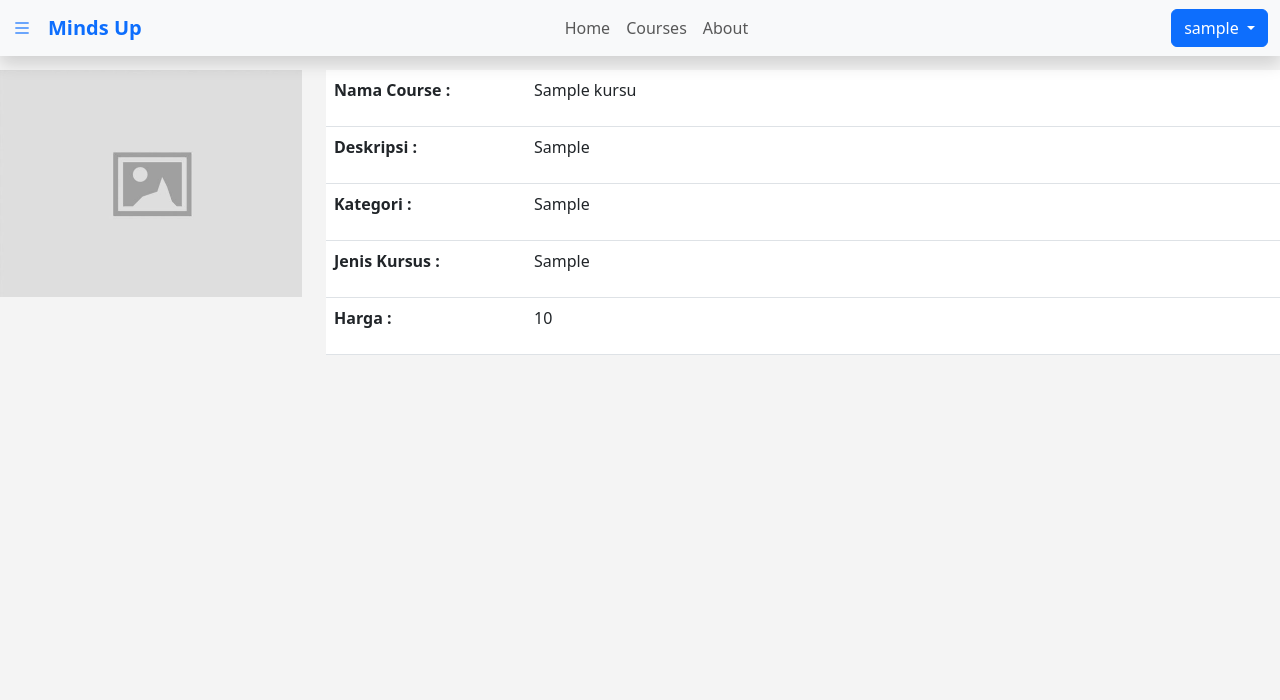
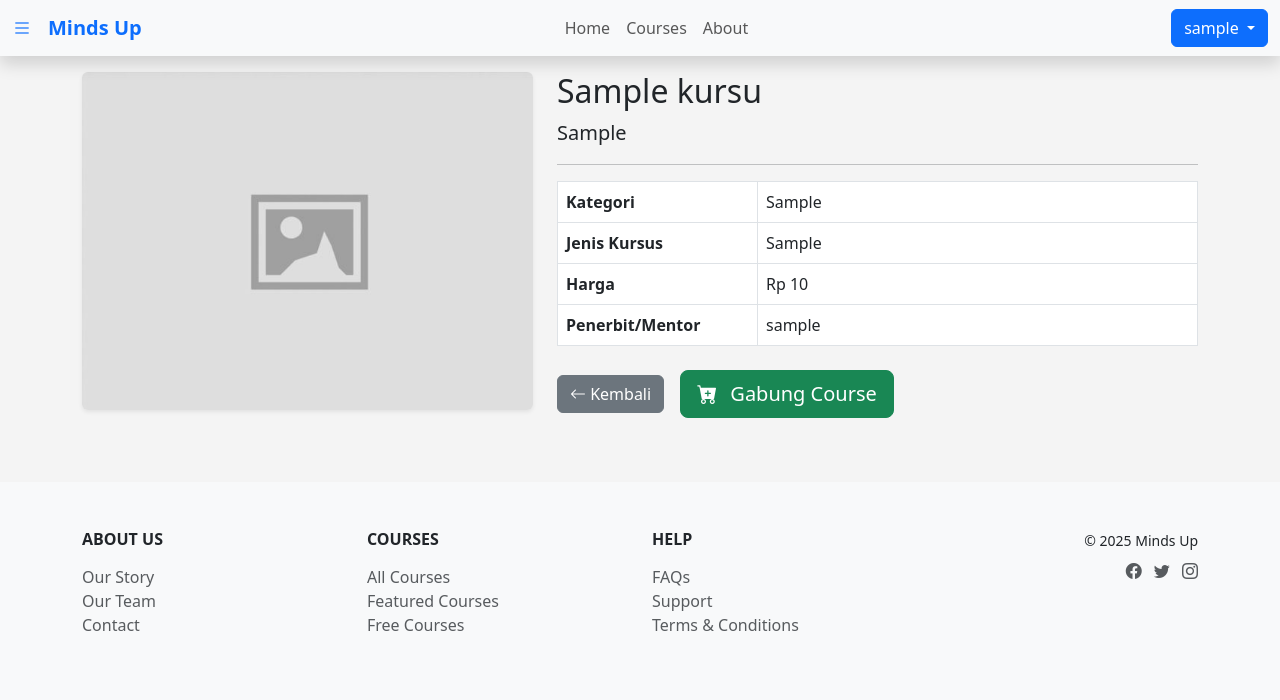
Before and after one commit to raditya-hafid/mindsup, a PHP site: page /courses/detail_kursus.php?id=1 in a window 1280 px wide. Shown: the top 700 px of the page. Run offline with PHP 8.4, Linux system fonts and the light colour scheme; the visitor is signed in with stand-in values (Sample User, id 1); tables that the repository leaves empty or names only in its code hold one stand-in row (values such as "Sample post").

Commit message:
Tampilan Detail
a

```diff
--- a/courses/Halaman.php
+++ b/courses/Halaman.php
@@ -44,7 +44,7 @@ if ($stmt2) {
     <?php require '../komponen/sidebar.php'; ?>
     <?php require '../komponen/nav.php'; // Pastikan nav.php memulai session jika belum ?>
 
-    <main class="mt-2 pt-1">
+    <main class="mt-5 pt-4">
 
         <div class="container-fluid featured-courses" id="courses">
             <div style="text-align: center;" class="row justify-content-md-center">
--- a/courses/detail_kursus.php
+++ b/courses/detail_kursus.php
@@ -1,47 +1,117 @@
-<!DOCTYPE html>
-<html lang="en">
 <?php
-require '../head/head.php';
+session_start();
 require '../komponen/koneksi.php';
 
-$id = $_GET["id"];
+$kursus = null;
+$id_kursus_valid = false;
 
-$stmt_kursus = mysqli_prepare($conn, "SELECT * FROM kursus WHERE id_kursus = ?");
-mysqli_stmt_bind_param($stmt_kursus, "i", $id);
-mysqli_stmt_execute($stmt_kursus);
-$result_kursus = mysqli_stmt_get_result($stmt_kursus);
+if (isset($_GET['id']) && is_numeric($_GET['id'])) {
+    $id = (int)$_GET["id"];
+    $id_kursus_valid = true;
+
+    // Mengambil data kursus dan nama mentor
+    $stmt = mysqli_prepare($conn, "SELECT k.*, m.username AS nama_mentor FROM kursus k JOIN mentor m ON k.id_mentor = m.id_mentor WHERE k.id_kursus = ?");
+    mysqli_stmt_bind_param($stmt, "i", $id);
+    mysqli_stmt_execute($stmt);
+    $result = mysqli_stmt_get_result($stmt);
+
+    if ($result && mysqli_num_rows($result) > 0) {
+        $kursus = mysqli_fetch_assoc($result);
+    } else {
+        $id_kursus_valid = false; // Kursus tidak ditemukan di database
+    }
+    mysqli_stmt_close($stmt);
+}
 ?>
+<!DOCTYPE html>
+<html lang="id">
+<?php require '../head/head.php'; ?>
+<body>
+    <?php require '../komponen/sidebar.php'; ?>
+    <?php require '../komponen/nav.php'; ?>
 
-    <body>
-        <?php
-            require '../komponen/sidebar.php';
-            require '../komponen/nav.php';
+    <main class="mt-5 pt-4">
+        <div class="container">
+            <?php if ($kursus): ?>
+                <div class="row">
+                    <div class="col-lg-5 mb-4">
+                        <?php
+                        $final_image_src = '../asset/placeholder_image.png';
+                        $path_dari_db = $kursus['gambar'];
+                        if (!empty($path_dari_db)) {
+                            // Menghapus `../` jika ada untuk konsistensi
+                            $path_bersih = str_replace('../', '', $path_dari_db);
+                            $path_untuk_html = '../' . $path_bersih;
+                            $path_untuk_cek_server = realpath(__DIR__ . '/..') . '/' . $path_bersih;
 
+                            if (file_exists($path_untuk_cek_server)) {
+                                $final_image_src = $path_untuk_html;
+                            }
+                        }
+                        ?>
+                        <img src="<?php echo htmlspecialchars($final_image_src); ?>" alt="Course Thumbnail" class="img-fluid rounded shadow-sm w-100">
+                    </div>
+                    <div class="col-lg-7">
+                        <h2><?php echo htmlspecialchars($kursus['judul']); ?></h2>
+                        <p class="lead"><?php echo nl2br(htmlspecialchars($kursus['deskripsi'])); ?></p>
+                        <hr>
+                        <table class="table table-bordered">
+                            <tr>
+                                <td width="200"><b>Kategori</b></td>
+                                <td><?php echo htmlspecialchars($kursus['kategori']); ?></td>
+                            </tr>
+                            <tr>
+                                <td><b>Jenis Kursus</b></td>
+                                <td><?php echo htmlspecialchars($kursus['jenis_kursus']); ?></td>
+                            </tr>
+                            <tr>
+                                <td><b>Harga</b></td>
+                                <td>Rp <?php echo number_format($kursus['harga'], 0, ',', '.'); ?></td>
+                            </tr>
+                            <tr>
+                                <td><b>Penerbit/Mentor</b></td>
+                                <td><?php echo htmlspecialchars($kursus['nama_mentor']); ?></td>
+                            </tr>
+                        </table>
 
-            if (mysqli_num_rows($result_kursus) === 1) {
-                $row = mysqli_fetch_assoc($result_kursus);
+                        <div class="mt-4 d-flex align-items-center">
 
-                $final_image_src = '../asset/placeholder_image.png';
+                            <a href="Halaman.php" class="btn btn-secondary me-3">
+                                <i class="bi bi-arrow-left"></i> Kembali
+                            </a>
 
-                if (!empty($row['gambar']) && file_exists($row['gambar'])) {
-                    $final_image_src = $row['gambar'];
-                }
+                            <?php if (isset($_SESSION['role']) && $_SESSION['role'] === 'siswa'): ?>
+                                <form action="../keranjang_aksi.php" method="POST" class="m-0">
+                                    <input type="hidden" name="action" value="tambah">
+                                    <input type="hidden" name="id_kursus" value="<?php echo $kursus['id_kursus']; ?>">
+                                    <input type="hidden" name="nama_kursus" value="<?php echo htmlspecialchars($kursus['judul']); ?>">
+                                    <input type="hidden" name="harga_kursus" value="<?php echo floatval($kursus['harga']); ?>">
+                                    <input type="hidden" name="gambar_kursus" value="<?php echo htmlspecialchars($path_dari_db); ?>">
+                                    <input type="hidden" name="dari_keranjang" value="true">
 
-                echo "<div class=\"row\" style='margin-top: 70px;'>";
-                echo "<div class=\"col-3\"><img src='" . $final_image_src . "' alt='Uploaded Image' style='max-width: 100%;'></div>";
-                echo "<div class=\"col\"><table class=\"table\">";
-                echo "<tr><td width=\"200\"><p><b>Nama Course :</b></p></td><td><p>" . $row['judul'] . "</p></td></tr>";
-                echo "<tr><td class=\"teks-tabel\"><p><b>Deskripsi :</b></p></td><td><p>" . $row['deskripsi'] . "</p></td></tr>";
-                echo "<tr><td class=\"teks-tabel\"><p><b>Kategori :</b></p></td><td><p>" . $row['kategori'] . "</p></td></tr>";
-                echo "<tr><td class=\"teks-tabel\"><p><b>Jenis Kursus :</b></p></td><td><p>" . $row['jenis_kursus'] . "</p></td></tr>";
-                echo "<tr><td class=\"teks-tabel\"><p><b>Harga :</b></p></td><td><p>" . $row['harga'] . "</p></td></tr>";
-                echo "</table></div></div>";
-            } else {
-                echo "Course tidak ditemukan";
-            }
+                                    <button type="submit" class="btn btn-success btn-lg">
+                                        <i class="bi bi-cart-plus-fill me-2"></i> Gabung Course
+                                    </button>
+                                </form>
+                            <?php elseif (!isset($_SESSION['role'])): ?>
+                                <a href="../log in or register/login.php" class="btn btn-success btn-lg">
+                                    <i class="bi bi-cart-plus-fill me-2"></i> Gabung Course
+                                </a>
+                            <?php endif; ?>
+                        </div>
+                        </div>
+                </div>
+            <?php else: ?>
+                <div class="alert alert-danger text-center">
+                    <h4>Kursus Tidak Ditemukan!</h4>
+                    <p>Maaf, kursus dengan ID yang Anda minta tidak ada atau telah dihapus.</p>
+                    <a href="Halaman.php" class="btn btn-secondary">Kembali ke Daftar Kursus</a>
+                </div>
+            <?php endif; ?>
+        </div>
+    </main>
 
-        ?>
-
-        <script src="https://cdn.jsdelivr.net/npm/bootstrap@5.2.3/dist/js/bootstrap.bundle.min.js"></script>
-    </body>
+    <div class="mt-5"><?php require '../komponen/footer.php'; ?></div>
+    <script src="https://cdn.jsdelivr.net/npm/bootstrap@5.2.3/dist/js/bootstrap.bundle.min.js"></script>
+</body>
 </html>
```
